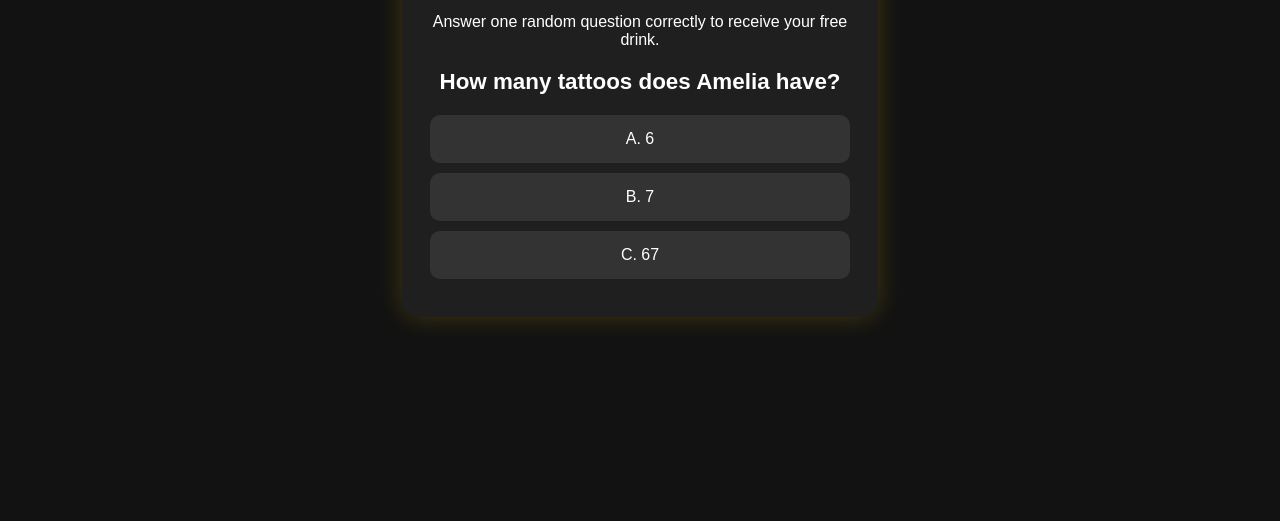
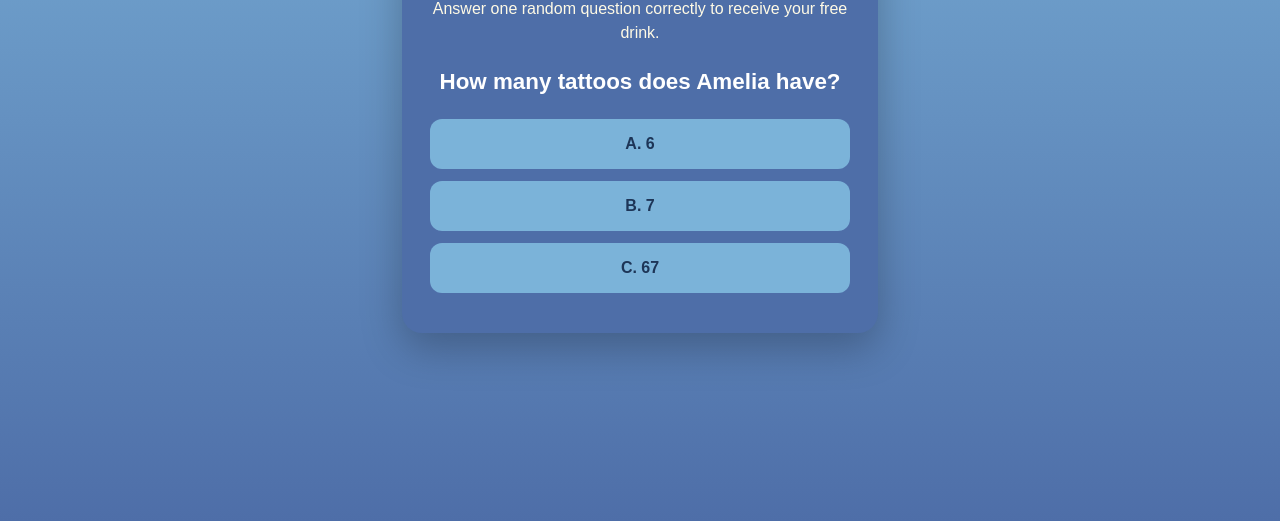
Before and after one commit to vailvic2115/Uro_Bar, a plain HTML site: page index.html in a window 1280 px wide. Shown: the part 279-800 px from the top of the page. Drawn offline with Linux system fonts and the light colour scheme.

Commit message:
Revamp styling and layout for index.html

```diff
--- a/index.html
+++ b/index.html
@@ -5,15 +5,93 @@
 <meta name="viewport" content="width=device-width,initial-scale=1">
 <title>Win a Free Drink!</title>
 <style>
-body{margin:0;background:#121212;color:#fff;font-family:Arial,sans-serif;display:flex;justify-content:center;align-items:center;min-height:100vh}
-.card{background:#1f1f1f;padding:28px;border-radius:18px;max-width:420px;width:90%;box-shadow:0 0 25px rgba(255,215,0,.2);text-align:center}
-h1{color:#FFD700;margin-top:0}
-.question{font-size:1.4em;font-weight:bold;margin:20px 0}
-button{display:block;width:100%;margin:10px 0;padding:15px;border:none;border-radius:10px;background:#333;color:#fff;font-size:1em;cursor:pointer}
-button:hover{background:#FFD700;color:#000}
-.timer{font-size:48px;color:#FFD700;margin:15px 0}
-.correct{color:#7CFC98;font-size:1.8em}
-.wrong{color:#ff6b6b;font-size:1.6em}
+<style>
+
+*{
+    box-sizing:border-box;
+}
+
+body{
+    margin:0;
+    background:linear-gradient(180deg,#7bb3d9,#4e6ea8);
+    color:#fffae5;
+    font-family:Arial,sans-serif;
+    display:flex;
+    justify-content:center;
+    align-items:center;
+    min-height:100vh;
+}
+
+.card{
+    background:#4e6ea8;
+    padding:28px;
+    border-radius:20px;
+    max-width:420px;
+    width:90%;
+    text-align:center;
+    box-shadow:0 15px 40px rgba(0,0,0,.25);
+}
+
+h1{
+    color:#ffeda4;
+    margin-top:0;
+    font-size:2rem;
+}
+
+p{
+    line-height:1.5;
+}
+
+.question{
+    font-size:1.4rem;
+    font-weight:bold;
+    margin:24px 0;
+    color:#ffffff;
+}
+
+button{
+    display:block;
+    width:100%;
+    margin:12px 0;
+    padding:16px;
+    border:none;
+    border-radius:12px;
+    background:#7bb3d9;
+    color:#1d3557;
+    font-size:1rem;
+    font-weight:bold;
+    cursor:pointer;
+    transition:.25s;
+}
+
+button:hover{
+    background:#ffeda4;
+    transform:scale(1.02);
+}
+
+.timer{
+    font-size:56px;
+    color:#ffeda4;
+    font-weight:bold;
+    margin:20px 0;
+}
+
+.correct{
+    color:#ffeda4;
+    font-size:2rem;
+    font-weight:bold;
+}
+
+.wrong{
+    color:#fffae5;
+    font-size:1.8rem;
+    font-weight:bold;
+}
+
+small{
+    color:#fffae5;
+    opacity:.8;
+}
 </style>
 </head>
 <body>
```
